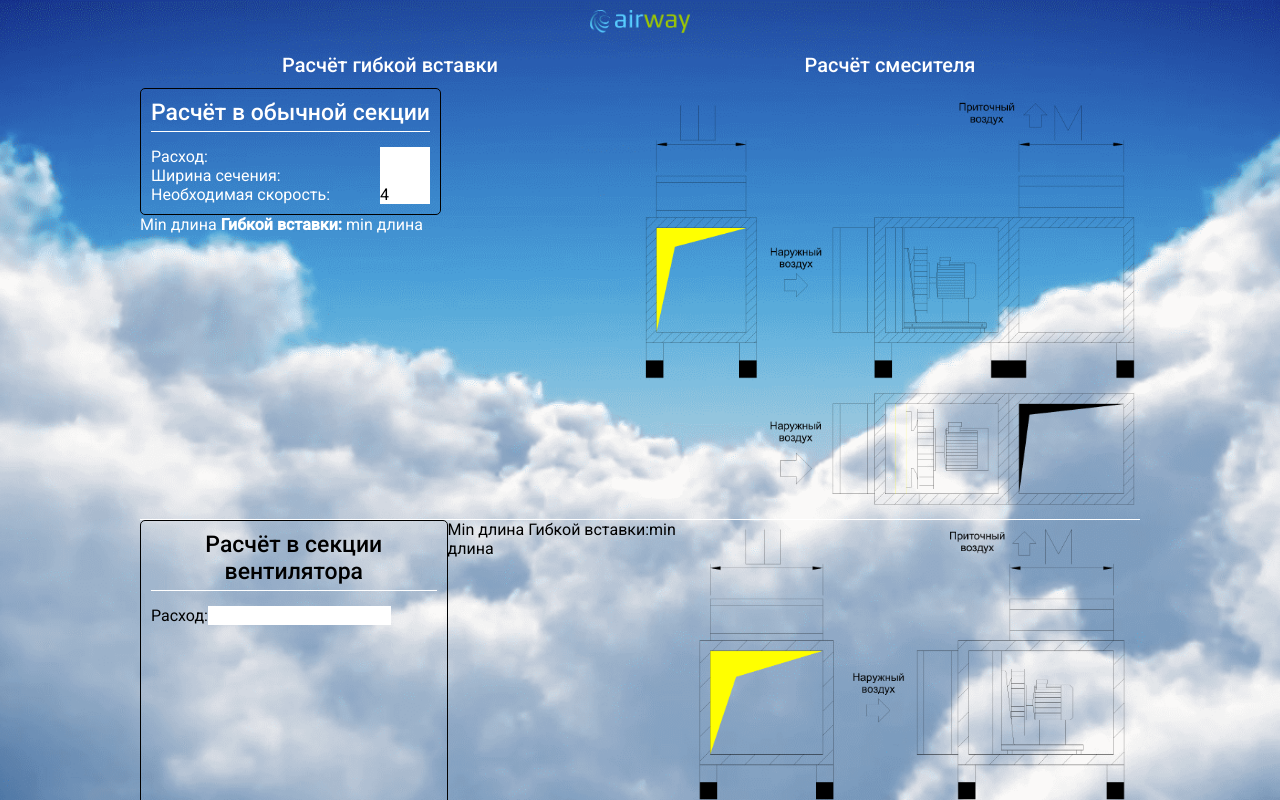
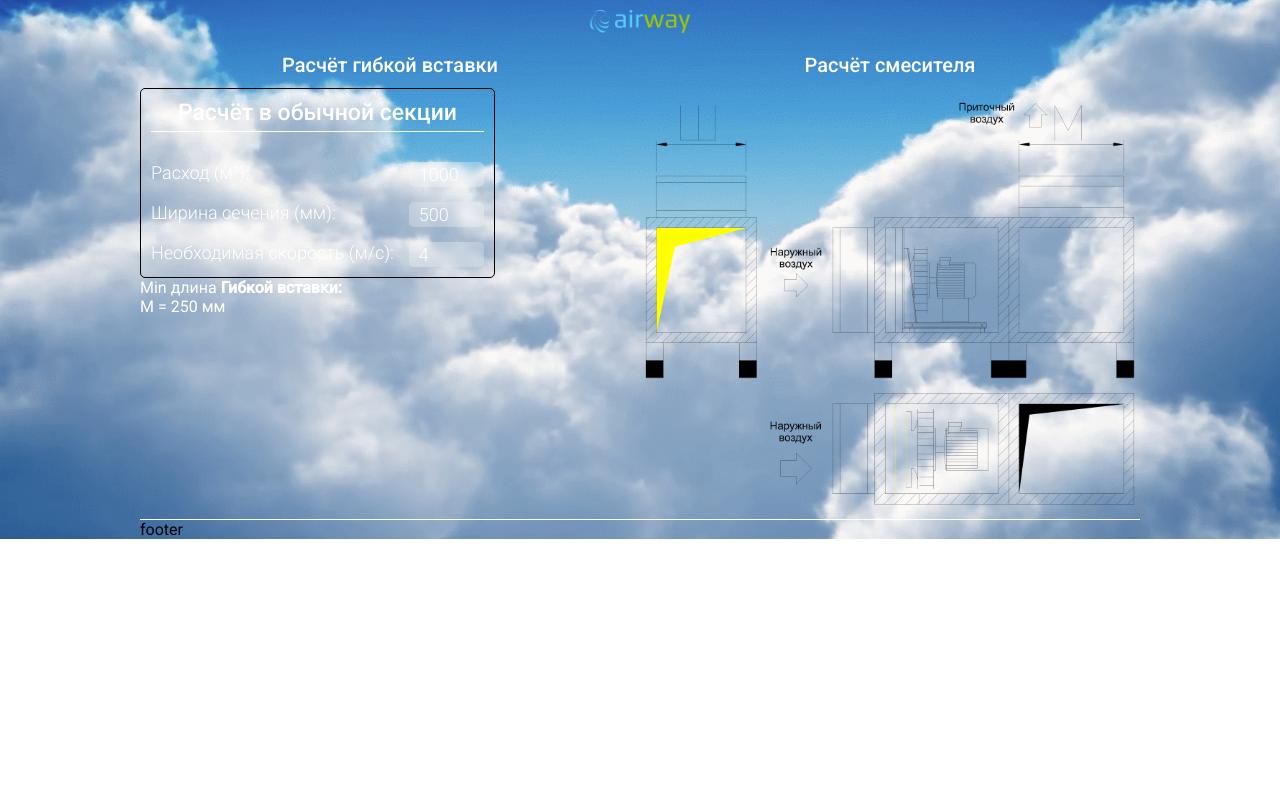
Before and after one commit to denis88k/ppTechVent, a React (Vite) app in the folder solutionTechVent/: page / in a window 1280 px wide. Shown: the top 800 px of the page. Built offline with nearby package versions, Linux system fonts and the light colour scheme.

Commit message:
feat: solution regular section

```diff
--- a/solutionTechVent/src/App.jsx
+++ b/solutionTechVent/src/App.jsx
@@ -1,10 +1,29 @@
-import { useState } from 'react'
+import { useEffect, useRef, useState } from 'react'
 import logo from './assets/img/logo.png'
 import regular from './assets/img/section_regular.png'
 import fan from './assets/img/section_fan.png'
 
 
 function App() {
+
+  const [consumption, setConsumption] = useState(1000)
+  const [widthSection, setWidthSection] = useState(500)
+  const [requiredSpeed, setRequiredSpeed] = useState(4)
+  const [resultRegularSection, setResultRegularSection] = useState('')
+
+
+  const regularSection = ()=>{
+    const lengthMin = (consumption * 1000 / (3600 * requiredSpeed * (widthSection / 1000))).toFixed(0)
+    if(consumption && widthSection && requiredSpeed){
+      (lengthMin <= 250)
+        ? setResultRegularSection('М = 250 мм')
+        : setResultRegularSection(`М = ${lengthMin} мм`)
+    }
+  }
+
+  useEffect(()=>{
+    regularSection()
+  },[consumption, widthSection,requiredSpeed])
 
   return (
     <div className="App bg">
@@ -41,20 +60,37 @@ function App() {
                     <form className='form'>
                       <h3 className='form__title'>Расчёт в обычной секции</h3>
                       <label className='form__label label'>
-                        Расход:
-                        <input className='form__input input consumption' type="number" />
+                        Расход (м³):
+                        <input
+                          className='form__input input consumption'
+                          type="number"
+                          value={consumption}
+                          onChange={(e)=>setConsumption(e.target.value)}
+                          />
                       </label>
                       <label className='form__label label'>
-                        Ширина сечения:
-                        <input className='form__input input width_section' type="number" />
+                        Ширина сечения (мм):
+                        <input
+                          className='form__input input width_section'
+                          type="number"
+                          value={widthSection}
+                          onChange={(e)=>setWidthSection(e.target.value)}
+                          />
                       </label>
                       <label className='form__label label'>
-                        Необходимая скорость:
-                        <input className='form__input input required_speed' type="number" defaultValue="4" />
+                        Необходимая скорость (м/с):
+                        <input
+                          className='form__input input required_speed'
+                          type="number"
+                          value={requiredSpeed}
+                          onChange={(e)=>setRequiredSpeed(e.target.value)}
+                          />
                       </label>
                     </form>
                     <div className='result'>
-                      Min длина <b>Гибкой вставки:</b>{` min длина`}
+                      Min длина <b>Гибкой вставки:</b>
+                      <br />
+                      <span>{resultRegularSection}</span>
                     </div>
                   </div>
 
@@ -66,7 +102,7 @@ function App() {
                 <hr />
 
                 {/* расчёт в секции вентилятора*/}
-                <section className='section section__regular'>
+                {/* <section className='section section__fan'>
 
                   <form className='form'>
                     <h3 className='form__title'>Расчёт в секции вентилятора</h3>
@@ -76,14 +112,16 @@ function App() {
                     </label>
                   </form>
                   <div>
-                    Min длина Гибкой вставки:{`min длина`}
+                    Max длина <b>Гибкой вставки:</b>
+                    <br />
+                    {`resultFanSection`}
                   </div>
 
 
                   <div className='img'>
                     <img src={fan} alt="Секция вентилятора" />
                   </div>
-                </section>
+                </section> */}
 
               </div>
 
--- a/solutionTechVent/src/assets/global.scss
+++ b/solutionTechVent/src/assets/global.scss
@@ -78,6 +78,14 @@ hr {
     background: rgba(0, 179, 255, 0.863);
 }
 
+// внутри инпута увеличение и уменьшение
+input::-webkit-outer-spin-button,
+input::-webkit-inner-spin-button {
+  -webkit-appearance: none;
+  margin: 0;
+}
+
+
 // ???????????
 table {
     border-collapse: collapse;
@@ -140,9 +148,11 @@ table {
 .form {
     display: flex;
     flex-direction: column;
+    row-gap: 15px;
     padding: 10px;
     border: 1px solid black;
     border-radius: 5px;
+    font-weight: 300;
 
     &-block {
         display: flex;
@@ -162,10 +172,23 @@ table {
     &__label {
         display: flex;
         justify-content: space-between;
+        column-gap: 15px;
+        font-size: 18px;
+
     }
 
     &__input {
-        width: 50px;
+        width: 75px;
+        height: 25px;
+        padding-left: 10px;
+        border: none;
+        background: transparent;
+        border-radius: 5px;
+        outline: none;
+        background: rgba(255, 255, 255, 0.25);
+        -webkit-backdrop-filter: blur(3px);
+        backdrop-filter: blur(3px);
+        color: white;
     }
 
 }
```
